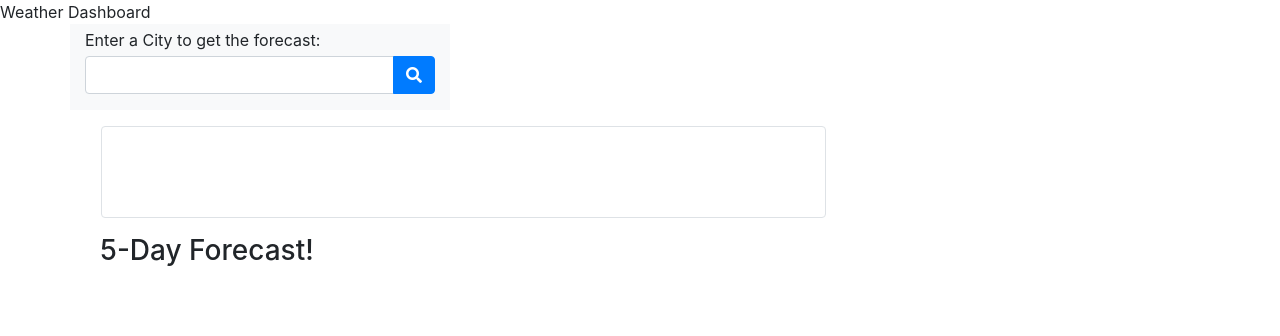
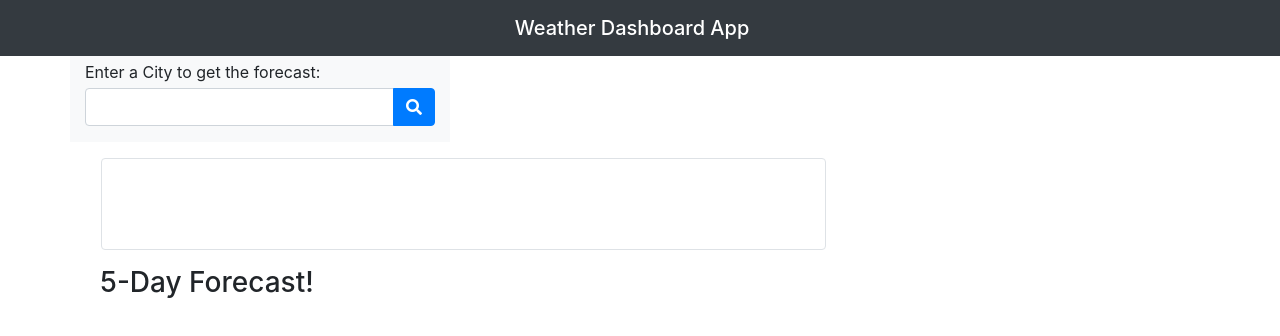
Before and after one commit to nickovalles/weather-dashboard, a plain HTML site: page index.html in a window 1280 px wide. Drawn offline with nearby package versions, Linux system fonts and the light colour scheme.

Commit message:
<nav + span classes added>

```diff
--- a/index.html
+++ b/index.html
@@ -12,8 +12,8 @@
 <body>
 
     <!-- NEED: search form -->
-    <nav>
-        <span>Weather Dashboard</span>
+    <nav class="navbar navbar-dark bg-dark">
+        <span class="navbar-brand mb-0 h1 w-100 text-center">Weather Dashboard App</span>
     </nav>
 
     <!-- NEED: column for city search -->
```
